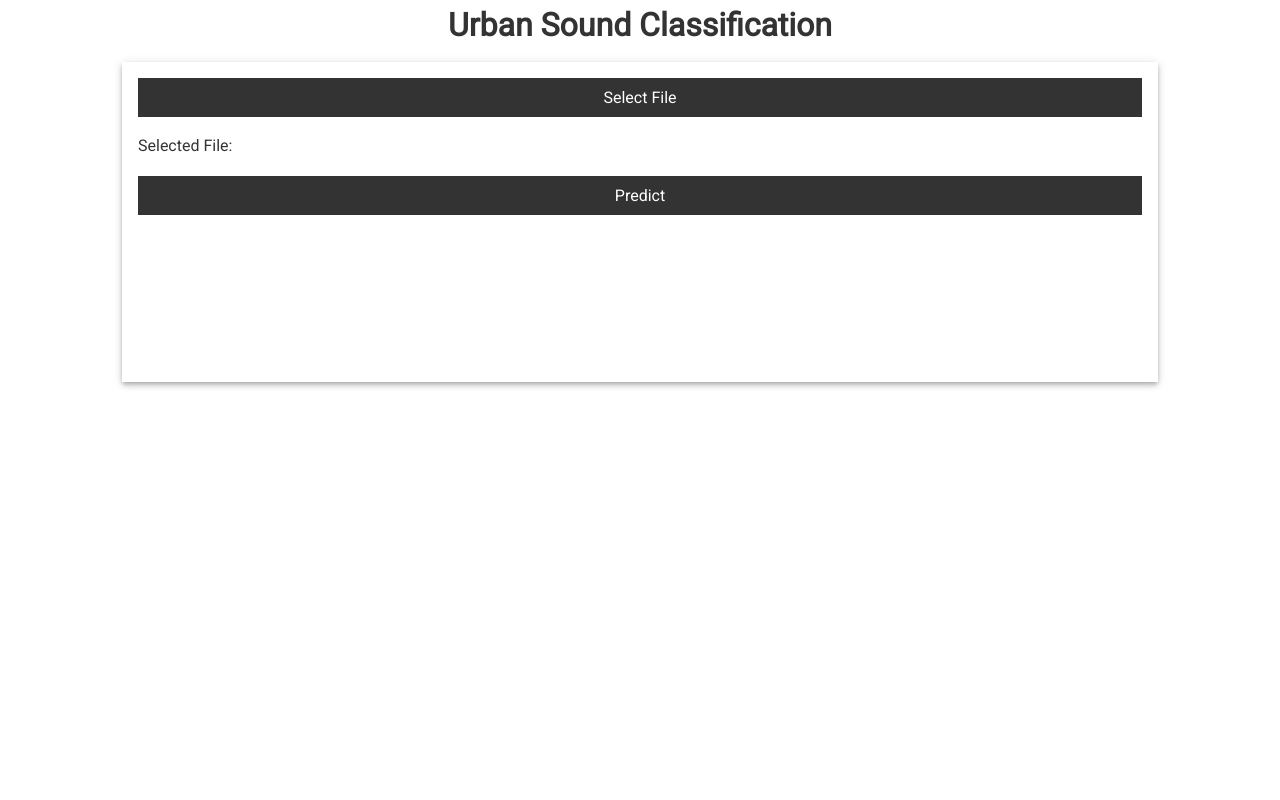
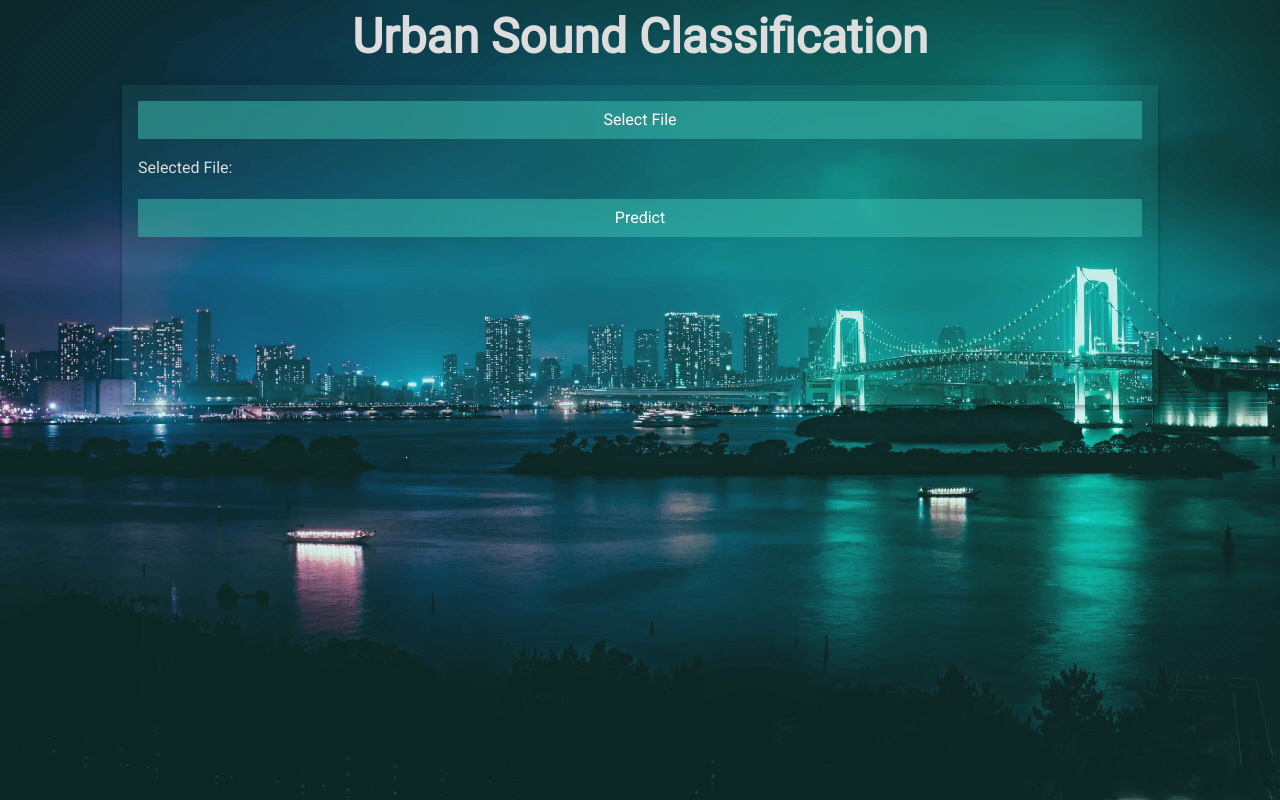
Before and after one commit to shakib1729/urban_sound_frontend, a React (Create React App) app: page / in a window 1280 px wide. Built offline with nearby package versions, Linux system fonts and the light colour scheme.

Commit message:
Done styling

```diff
--- a/src/App.css
+++ b/src/App.css
@@ -16,11 +16,14 @@
 }
 
 body {
+  background: linear-gradient(to right bottom,rgba(61, 192, 176,.2),rgba(61, 192, 176,.2)) ,url('/background.jpg') no-repeat center center fixed;
+  background-size: cover;
+  background-position: 100% 100%;
   font-family: 'Roboto', sans-serif;
   font-size: 1rem;
   line-height: 1.6;
   background-color: #fff;
-  color: #333;
+  color: #ddd;
 }
 
 a {
@@ -199,7 +202,7 @@ img {
 .btn {
   display: inline-block;
   background: var(--light-color);
-  color: #333;
+  color: #fff;
   padding: 0.4rem 1.3rem;
   font-size: 1rem;
   border: none;
@@ -482,40 +485,15 @@ table th {
   height: 20rem;
 }
 
+.trans{
+  background: linear-gradient(rgba(61, 192, 176,.5),rgba(61, 192, 176,.5));
+}
+
+.trans2{
+  background: linear-gradient(rgba(61, 192, 176,.1),rgba(61, 192, 176,.1));
+}
 
 /*Loader*/
-/*.lds-hourglass {
-  display: inline-block;
-  position: relative;
-  width: 80px;
-  height: 80px;
-}
-.lds-hourglass:after {
-  content: " ";
-  display: block;
-  border-radius: 50%;
-  width: 0;
-  height: 0;
-  margin: 8px;
-  box-sizing: border-box;
-  border: 32px solid #fcf;
-  border-color: #fcf transparent #fcf transparent;
-  animation: lds-hourglass 1.2s infinite;
-}
-@keyframes lds-hourglass {
-  0% {
-    transform: rotate(0);
-    animation-timing-function: cubic-bezier(0.55, 0.055, 0.675, 0.19);
-  }
-  50% {
-    transform: rotate(900deg);
-    animation-timing-function: cubic-bezier(0.215, 0.61, 0.355, 1);
-  }
-  100% {
-    transform: rotate(1800deg);
-  }
-}
-*/
 
 .lds-ripple {
   display: inline-block;
@@ -525,7 +503,7 @@ table th {
 }
 .lds-ripple div {
   position: absolute;
-  border: 4px solid #000;
+  border: 4px solid #fff;
   opacity: 1;
   border-radius: 50%;
   animation: lds-ripple 1s cubic-bezier(0, 0.2, 0.8, 1) infinite;
--- a/src/App.js
+++ b/src/App.js
@@ -5,7 +5,7 @@ import './App.css';
 function App() {
   return (
     <div className="App">
-    	<h1 class="text-center">Urban Sound Classification</h1>
+    	<h1 class="large text-center m">Urban Sound Classification</h1>
       <Upload />
     </div>
   );
--- a/src/components/Upload.js
+++ b/src/components/Upload.js
@@ -32,12 +32,12 @@ class Upload extends React.Component {
   render() {
     return (
     	<div className="container  ">
-    		<form onSubmit={this.onFormSubmit} className="form card  shadow">
+    		<form onSubmit={this.onFormSubmit} className="card shadow trans2">
 
-          <label htmlFor="files" className="btn btn-dark btn-block text-center">Select File</label>
+          <label htmlFor="files" className="btn btn-block text-center trans">Select File</label>
           Selected File: {this.state.file && this.state.file.name}
 	        <input id="files"  type="file" onChange={this.onChange} accept=".wav"style={{visibility:'hidden'}} />
-	        <button className="btn btn-dark btn-block" type="submit">Predict</button>
+	        <button className="btn btn-block trans" type="submit">Predict</button>
 	        <div className="container p-3 ">
           {this.state.loading ?
             <Loader />
```
Also changed, not shown: public/background.jpg (added).
